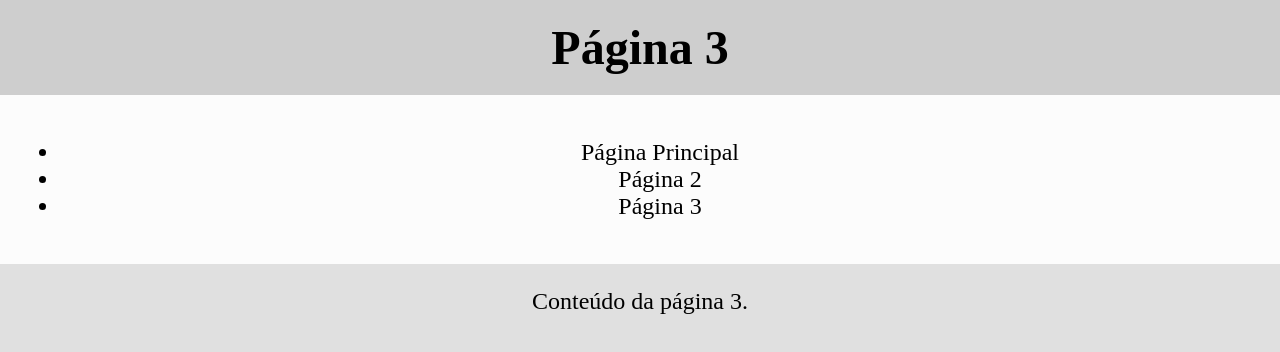
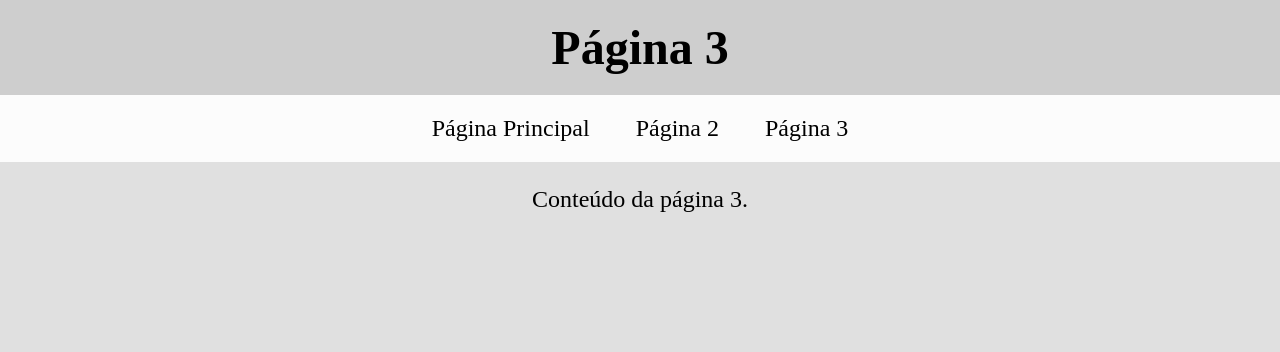
Before and after one commit to guilherme8790/atividade5, a plain HTML site: page pagina3.html in a window 1280 px wide. Drawn offline with Linux system fonts and the light colour scheme.

Commit message:
remover li rre

```diff
--- a/pagina3.html
+++ b/pagina3.html
@@ -10,11 +10,11 @@
     <header>
         <h1>Página 3</h1>
         <nav>
-            <ul>
-                <li><a href="index.html">Página Principal</a></li>
-                <li><a href="pagina2.html">Página 2</a></li>
-                <li><a href="pagina3.html">Página 3</a></li>
-            </ul>
+
+                <a href="index.html">Página Principal</a>
+                <a href="pagina2.html">Página 2</a>
+                <a href="pagina3.html">Página 3</a>
+
         </nav>
     </header>
     <main>
```
